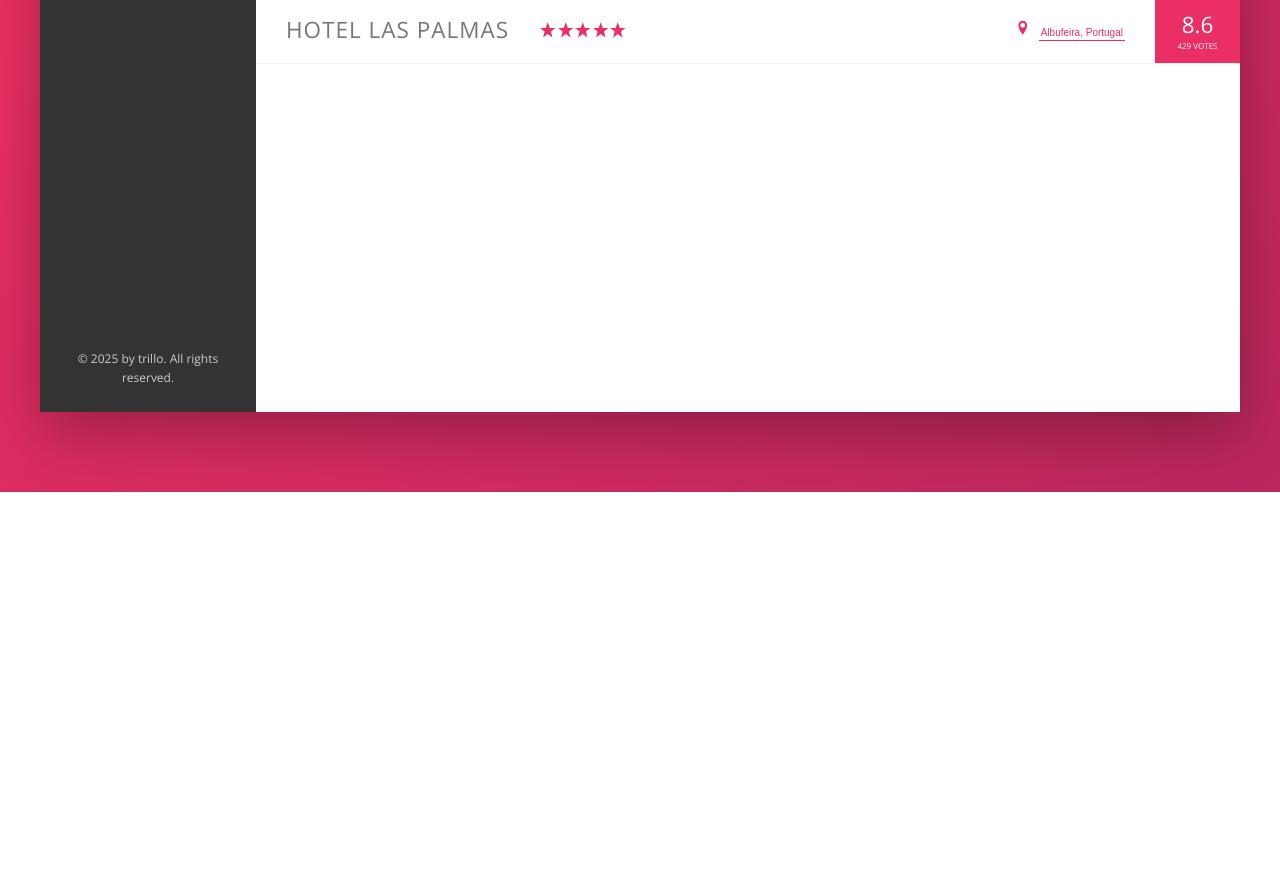
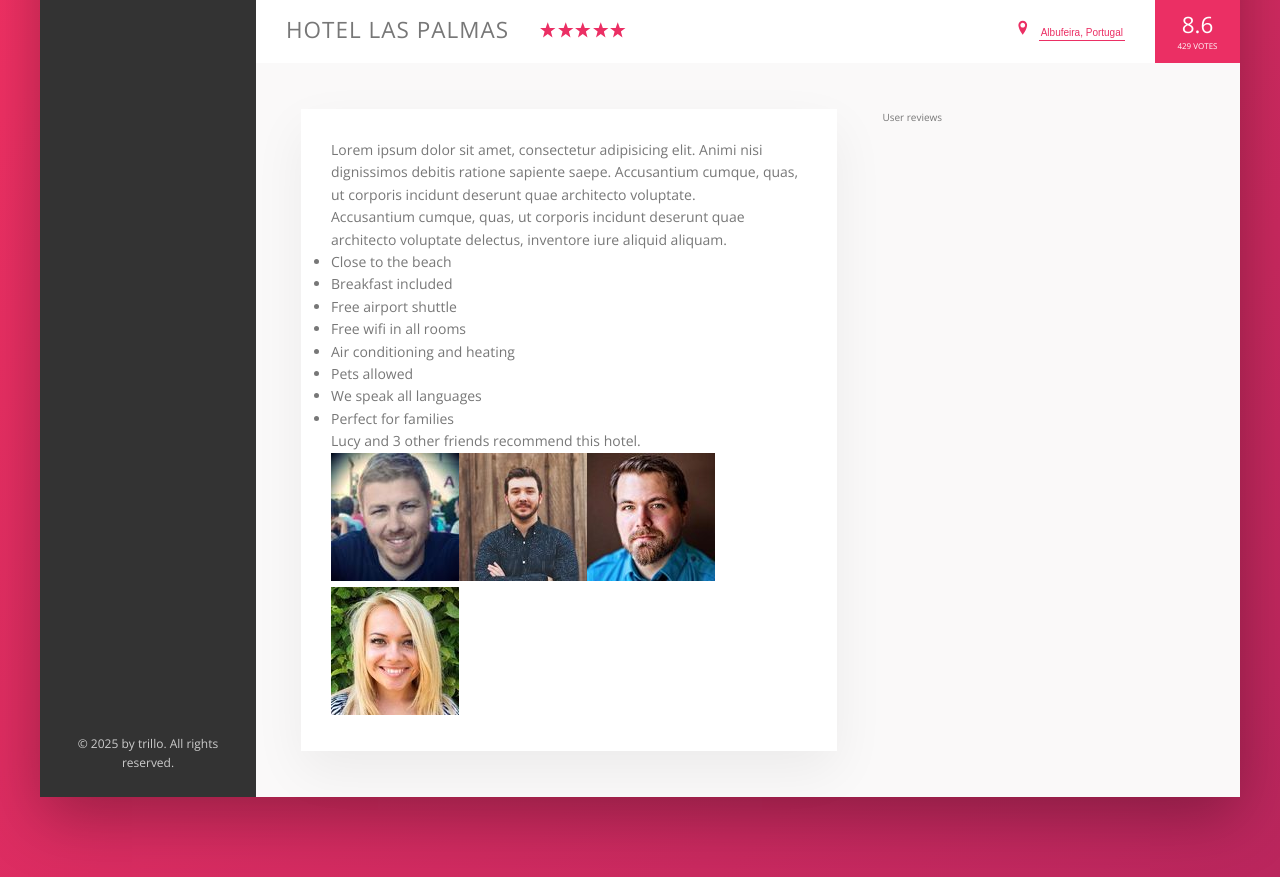
Before and after one commit to arunav999/Trillo, a website: page index.html in a window 1280 px wide. Shown: the part 538-1415 px from the top of the page. Before the commit the page ends 1030 px from the top, so only its background shows below. Drawn offline with nearby package versions, Linux system fonts and the light colour scheme.

Commit message:
designed the reccomend

```diff
--- a/index.html
+++ b/index.html
@@ -153,6 +153,57 @@
               <div class="overview__rating-count">429 votes</div>
             </div>
           </div>
+
+          <div class="detail">
+            <div class="description">
+              <p class="paragraph">
+                Lorem ipsum dolor sit amet, consectetur adipisicing elit. Animi
+                nisi dignissimos debitis ratione sapiente saepe. Accusantium
+                cumque, quas, ut corporis incidunt deserunt quae architecto
+                voluptate.
+              </p>
+              <p class="paragraph">
+                Accusantium cumque, quas, ut corporis incidunt deserunt quae
+                architecto voluptate delectus, inventore iure aliquid aliquam.
+              </p>
+              <ul class="list">
+                <li class="list__item">Close to the beach</li>
+                <li class="list__item">Breakfast included</li>
+                <li class="list__item">Free airport shuttle</li>
+                <li class="list__item">Free wifi in all rooms</li>
+                <li class="list__item">Air conditioning and heating</li>
+                <li class="list__item">Pets allowed</li>
+                <li class="list__item">We speak all languages</li>
+                <li class="list__item">Perfect for families</li>
+              </ul>
+              <div class="recommend">
+                <p class="recommend__count">
+                  Lucy and 3 other friends recommend this hotel.
+                </p>
+                <div class="recommend__friends">
+                  <img
+                    src="img/user-3.jpg"
+                    alt="Friend 1"
+                    class="recommend__photo"
+                  /><img
+                    src="img/user-4.jpg"
+                    alt="Friend 2"
+                    class="recommend__photo"
+                  /><img
+                    src="img/user-5.jpg"
+                    alt="Friend 3"
+                    class="recommend__photo"
+                  /><img
+                    src="img/user-6.jpg"
+                    alt="Friend 4"
+                    class="recommend__photo"
+                  />
+                </div>
+              </div>
+            </div>
+
+            <div class="user-reviews">User reviews</div>
+          </div>
         </main>
       </div>
     </div>
--- a/sass/_base.scss
+++ b/sass/_base.scss
@@ -18,6 +18,9 @@ COLORS
   --color-grey-dark-3: #999;
 
   --shadow-dark: 0 2rem 6rem rgba(0, 0, 0, 0.3);
+  --shadow-light: 0 2rem 5rem rgba(0, 0, 0, 0.06);
+
+  --line: 1px solid var(--color-grey-light-1);
 }
 
 * {
--- a/sass/_components.scss
+++ b/sass/_components.scss
@@ -203,7 +203,7 @@
 .overview {
   display: flex;
   align-items: center;
-  border-bottom: 1px solid var(--color-grey-light-2);
+  border-bottom: var(--line);
 
   &__heading {
     font-size: 2.25rem;
--- a/sass/_layout.scss
+++ b/sass/_layout.scss
@@ -11,7 +11,7 @@
   height: 7rem;
   font-size: 1.4rem;
   background-color: #fff;
-  border-bottom: 1px solid var(--color-grey-light-2);
+  border-bottom: var(--line);
 
   display: flex;
   justify-content: space-between;
@@ -35,6 +35,24 @@
 .hotel-view {
   background-color: #fff;
   flex: 1;
+}
 
-  height: 80rem;
+.detail {
+  display: flex;
+  padding: 4.5rem;
+  background-color: var(--color-grey-light-1);
+  border-bottom: var(--line);
 }
+
+.description {
+  font-size: 1.4rem;
+  background-color: #fff;
+  box-shadow: var(--shadow-light);
+  padding: 3rem;
+  flex: 0 0 60%;
+  margin-right: 4.5rem;
+}
+
+.user-reviews {
+  flex: 1;
+}
```
Also changed, not shown: css/style.css, 1 other file.
